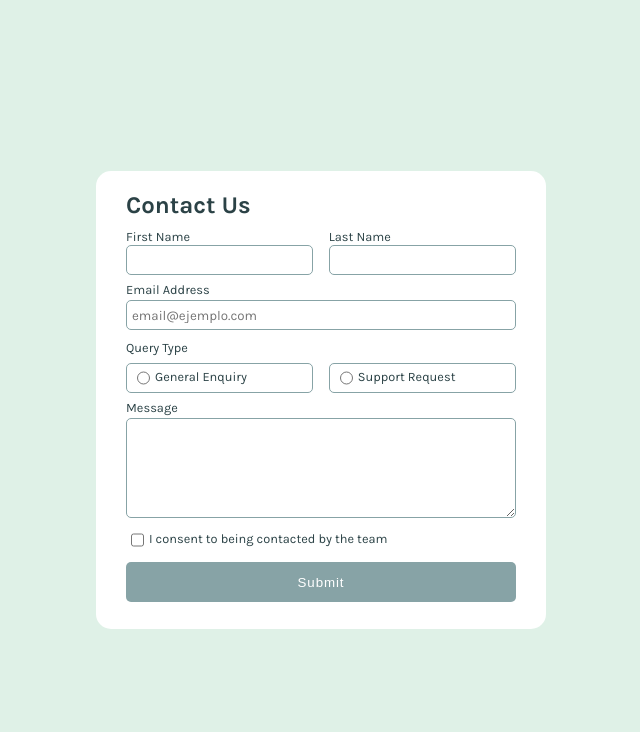
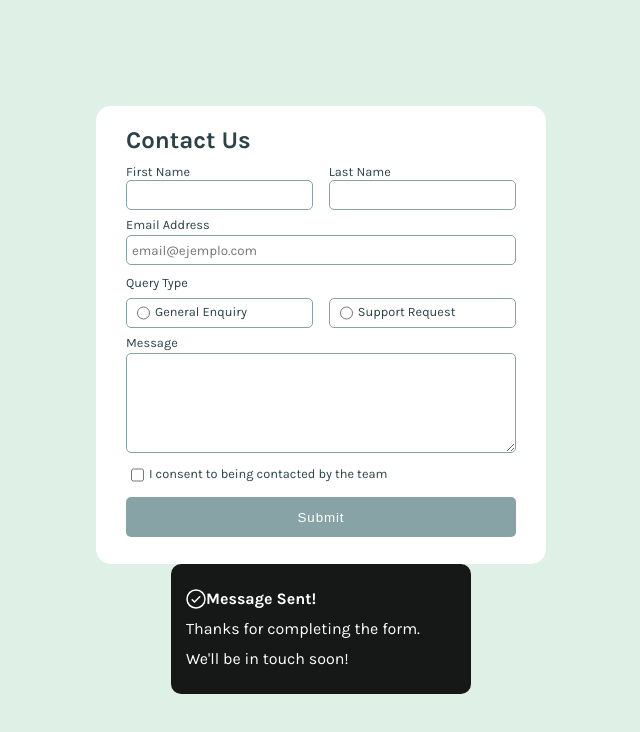
Before and after one commit to Rafael15gv/contact-form-main, a plain HTML site: page index.html in a window 1280 px wide. Shown: the whole page, without its empty margins (319-959 px from the left). Drawn offline with Linux system fonts and the light colour scheme.

Commit message:
Modificaciones

```diff
--- a/index.html
+++ b/index.html
@@ -65,11 +65,15 @@
         <section class="btn">
           <button type="submit">Submit</button>
         </section>
-        <!-- <output name="" for=""
-          >Message Sent! Thanks for completing the form. We'll be in touch
-          soon!</output> -->
       </form>
     </main>
+    <div id="success">
+      <img src="/assets/images/icon-success-check.svg" alt="">
+      <p> <strong>Message Sent!</strong></p>
+      <p>Thanks for completing the form. We'll be in touch soon!</p>
+
+
+    </div>
     <script src="/index.js"></script>
   </body>
 </html>
--- a/style.css
+++ b/style.css
@@ -45,6 +45,10 @@ body {
   color: var(--gray-darker-color);
 }
 
+/* ================================ */
+/*              Layout              */
+/* ================================ */
+
 .container {
   display: flex;
   flex-direction: column;
@@ -62,6 +66,18 @@ section {
 label {
   font-size: 0.8rem;
   margin-bottom: 3px;
+}
+
+#success {
+  display: flex;
+  flex-wrap: wrap;
+  width: 300px;
+  padding: 20px 15px;
+
+  background-color: rgb(0, 0, 0, 0.9);
+  border-radius: 10px;
+  color: var(--white-color);
+  line-height: 30px;
 }
 
 /* ================================ */
```
